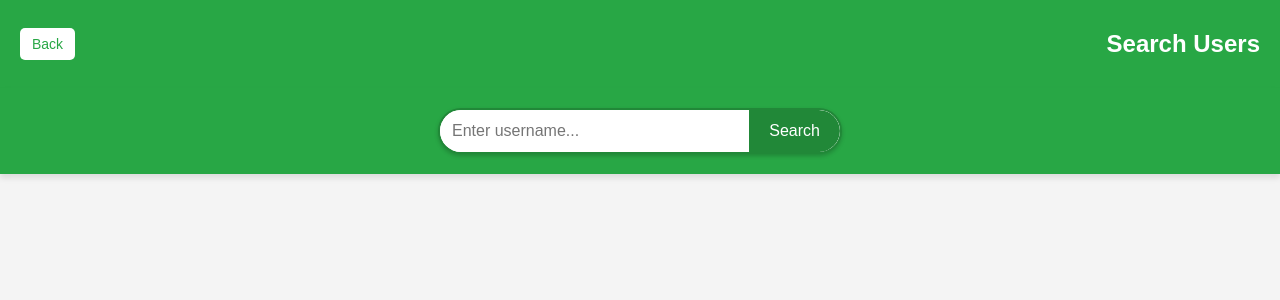
After one commit to deenajaleel1/matrimony_site, a Django app: page /search_users/ in a window 1280 px wide. The commit adds this page. Shown: the top 300 px of the page. Run offline with Django 5.2, Linux system fonts and the light colour scheme.

Commit message:
Search icon done

```diff
--- a/matrimony_app/templates/profile.html
+++ b/matrimony_app/templates/profile.html
@@ -223,8 +223,7 @@ input, select {
       <a href="{% url 'profile' %}"><i class="fas fa-home"></i> Home</a>
       <a href="{% url 'matches' %}"><i class="fas fa-heart"></i> Matches</a>
       <a href="{% url 'recent_chats' %}"><i class="fas fa-envelope"></i> Recent Chats</a>
-      <a href="#"><i class="fas fa-search"></i> Search</a>
-      <a href="#"><i class="fas fa-bell"></i> Notifications</a>
+      <a href="{% url 'search_users' %}"><i class="fas fa-search"></i> Search</a>
       <div class="user-account">
         <div class="profile-picture">
           {% if member.photo %}
@@ -236,7 +235,6 @@ input, select {
         <div class="dropdown">
           <a href="{% url 'logout' %}"><i class="fas fa-sign-out-alt"></i> Log Out</a>
           <a href="#"><i class="fas fa-edit"></i> Edit Profile</a>
-          <a href="#"><i class="fas fa-cog"></i> Edit Preferences</a>
         </div>
       </div>
     </div>
--- /dev/null
+++ b/matrimony_app/templates/search.html
@@ -0,0 +1,153 @@
+<!DOCTYPE html>
+<html lang="en">
+<head>
+    <meta charset="UTF-8">
+    <meta name="viewport" content="width=device-width, initial-scale=1.0">
+    <title>Search Users</title>
+    <style>
+        body {
+            font-family: Arial, sans-serif;
+            background-color: #f4f4f4;
+            margin: 0;
+            padding: 0;
+        }
+        .header {
+            display: flex;
+            align-items: center;
+            justify-content: space-between;
+            padding: 10px 20px;
+            background-color: #28a745;
+            color: white;
+        }
+        .back-button {
+            background: white;
+            color: #28a745;
+            padding: 8px 12px;
+            border-radius: 5px;
+            text-decoration: none;
+            font-size: 14px;
+        }
+        .back-button:hover {
+            background: #ddd;
+        }
+        .search-container {
+            display: flex;
+            justify-content: center;
+            padding: 20px;
+            background-color: #28a745;
+            box-shadow: 0px 4px 6px rgba(0, 0, 0, 0.1);
+        }
+        .search-box {
+            display: flex;
+            border: 2px solid #218838;
+            border-radius: 30px;
+            overflow: hidden;
+            background: white;
+            width: 400px;
+            box-shadow: 0px 2px 4px rgba(0, 0, 0, 0.2);
+        }
+        input[type="text"] {
+            flex: 1;
+            padding: 12px;
+            border: none;
+            outline: none;
+            font-size: 16px;
+        }
+        button {
+            padding: 12px 20px;
+            border: none;
+            background-color: #218838;
+            color: white;
+            cursor: pointer;
+            font-size: 16px;
+            border-radius: 0 30px 30px 0;
+        }
+        button:hover {
+            background-color: #1e7e34;
+        }
+
+        /* Profile box styling */
+        .results-container {
+            display: flex;
+            flex-wrap: wrap;
+            justify-content: center;
+            margin-top: 20px;
+        }
+        .profile-box {
+            background: white;
+            border-radius: 10px;
+            box-shadow: 0px 2px 6px rgba(0, 0, 0, 0.2);
+            width: 250px;
+            padding: 15px;
+            margin: 10px;
+            text-align: center;
+        }
+        .profile-box img {
+            width: 80px;
+            height: 80px;
+            border-radius: 50%;
+            object-fit: cover;
+            margin-bottom: 10px;
+        }
+        .profile-box h3 {
+            margin: 5px 0;
+            font-size: 18px;
+            color: #333;
+        }
+        .profile-box p {
+            margin: 3px 0;
+            font-size: 14px;
+            color: #555;
+        }
+        .view-profile {
+            display: inline-block;
+            margin-top: 10px;
+            padding: 8px 12px;
+            background-color: #28a745;
+            color: white;
+            text-decoration: none;
+            border-radius: 5px;
+            font-size: 14px;
+        }
+        .view-profile:hover {
+            background-color: #218838;
+        }
+    </style>
+</head>
+<body>
+
+    <!-- Header with Back Button -->
+    <div class="header">
+        <a href="{% url 'profile' %}" class="back-button">Back</a>
+        <h2>Search Users</h2>
+    </div>
+
+    <!-- Search Bar at the Top -->
+    <div class="search-container">
+        <form action="{% url 'search_users' %}" method="GET" class="search-box">
+            <input type="text" name="q" placeholder="Enter username..." required>
+            <button type="submit">Search</button>
+        </form>
+    </div>
+
+    <!-- Results Section -->
+    {% if query %}  <!-- Show results only when a search is made -->
+    <div class="results-container">
+        {% if users %}
+            {% for user in users %}
+                <div class="profile-box">
+                    <img src="{{ user.photo.url }}" alt="Profile Picture">
+                    <h3>{{ user.name }}</h3>
+                    <p>Age: {{ user.age }}</p>
+                    <p>District: {{ user.district }}</p>
+                    <p>Education: {{ user.education }}</p>
+                    <a href="{% url 'profile_detail' user.id %}" class="view-profile">View Profile</a>
+                </div>
+            {% endfor %}
+        {% else %}
+            <p style="text-align: center; color: #555;">No users found.</p>
+        {% endif %}
+    </div>
+    {% endif %}
+</body>
+</html>
--- a/matrimony_app/templates/taskbar.html
+++ b/matrimony_app/templates/taskbar.html
@@ -5,8 +5,7 @@
       <a href="{% url 'profile' %}"><i class="fas fa-home"></i> Home</a>
       <a href="{% url 'matches' %}"><i class="fas fa-heart"></i> Matches</a>
       <a href="{% url 'recent_chats' %}"><i class="fas fa-envelope"></i> Recent Chats</a>
-      <a href="#"><i class="fas fa-search"></i> Search</a>
-      <a href="#"><i class="fas fa-bell"></i> Notifications</a>
+      <a href="{% url 'search_users' %}"><i class="fas fa-search"></i> Search</a>
       <div class="user-account">
         <div class="profile-picture">
           {% if member.photo %}
@@ -18,7 +17,6 @@
         <div class="dropdown">
           <a href="{% url 'logout' %}"><i class="fas fa-sign-out-alt"></i> Log Out</a>
           <a href="#"><i class="fas fa-edit"></i> Edit Profile</a>
-          <a href="#"><i class="fas fa-cog"></i> Edit Preferences</a>
         </div>
       </div>
     </div>
--- a/matrimony_app/urls.py
+++ b/matrimony_app/urls.py
@@ -16,6 +16,7 @@ urlpatterns = [
     path('chat_view/<int:receiver_id>/',views.chat_view,name="chat_view"),
     path('send_message/<int:receiver_id>/',views.send_message, name='send_message'),
     path('recent_chats/',views.recent_chats,name="recent_chats"),
+    path('search_users/',views.search_users,name="search_users"),
     path('logout/', views.user_logout, name='logout'),
     path("edit_profile/", views.edit_profile, name="edit_profile"),
     path("edit_preferences/", views.edit_preferences, name="edit_preferences"),
--- a/matrimony_app/views.py
+++ b/matrimony_app/views.py
@@ -258,6 +258,15 @@ def recent_chats(request):
 
     return render(request, 'recent_chats.html', {'recent_chats': recent_chats})
 
+
+def search_users(request):
+    query = request.GET.get('q', '')  # Get the search query from the input box
+    print("Search Query:", query)  # Debugging - Check if query is received
+    users = Member.objects.filter(name__icontains=query) if query else []  # Filter users by name (case-insensitive)
+    print("Matching Users:", users)  # Debugging - Check if users are found in the database
+    return render(request, 'search.html', {'users': users, 'query': query})  # Pass data to the template
+
+
 def edit_profile(request):
     return redirect('edit_profile')
 
```
Also changed, not shown: db.sqlite3.
